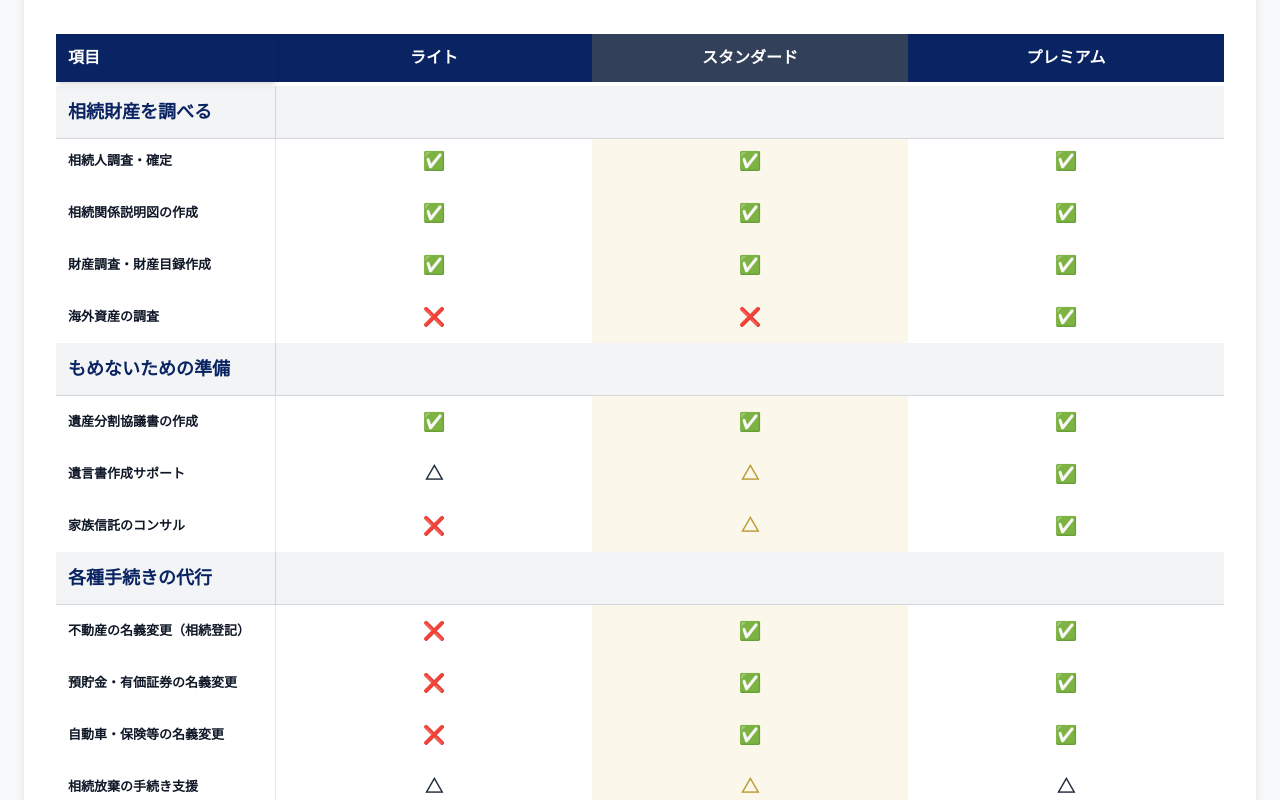
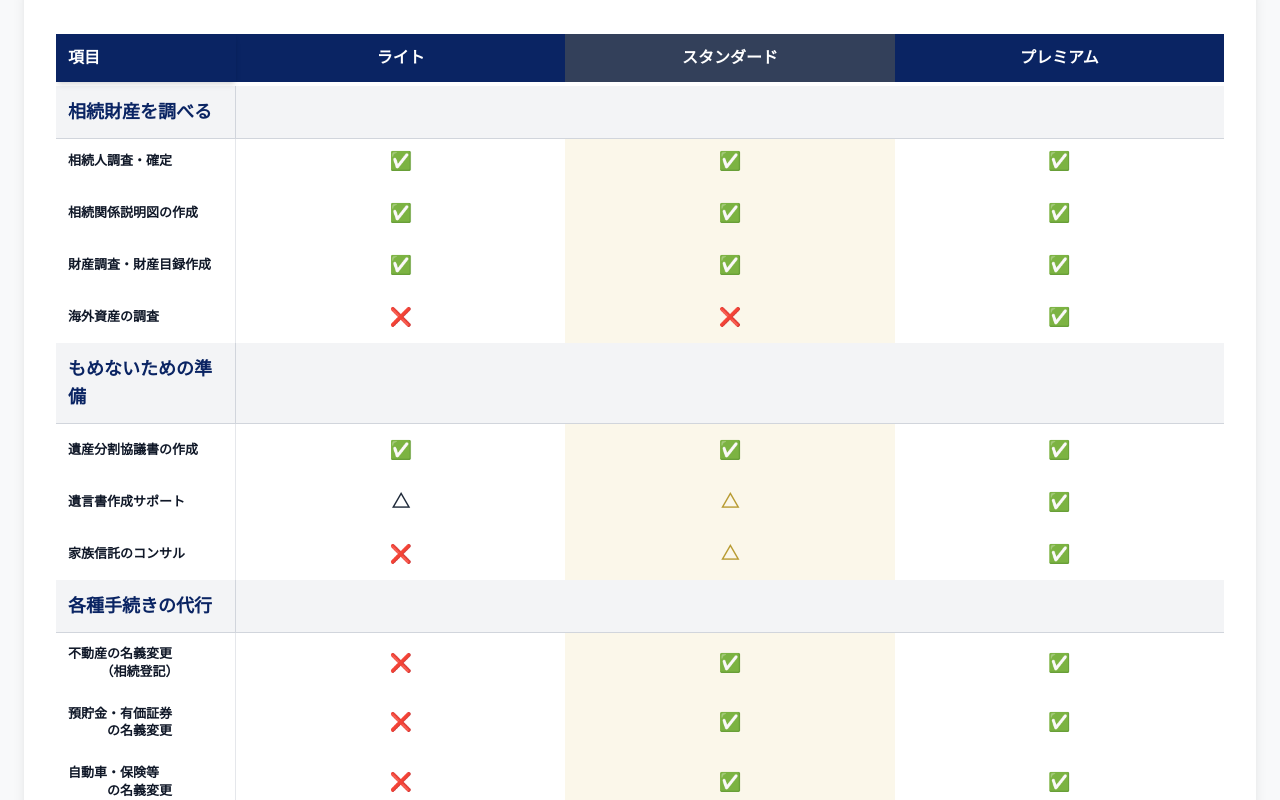
Before and after one commit to nabe7855/chuo-souzoku, a Next.js app: page / in a window 1280 px wide. Shown: the part 3060-3860 px from the top of the page. Built offline with nearby package versions, Linux system fonts and the light colour scheme.

Commit message:
🐛 サービス表のサイズ感修正

```diff
--- a/components/sections/ServiceSection.tsx
+++ b/components/sections/ServiceSection.tsx
@@ -32,18 +32,23 @@ const ServiceSection: React.FC = () => {
             </div>
           )}
 
-          {/* 🖱️ スクロールヒント（モバイル） */}
+          {/* 🖱️ スクロールヒント（モバイル・半透明＆干渉防止） */}
           <div className="absolute top-1/2 left-2/3 -translate-x-1/2 z-30 flex items-center justify-center md:hidden pointer-events-none">
-            <div className="bg-white/50 px-5 py-3 rounded-md shadow-md text-center font-semibold  border border-gray-200">
+            <div
+              className="
+                bg-white/40 px-5 py-3 rounded-md shadow-md text-center font-semibold
+                backdrop-blur-md border border-gray-300 pointer-events-none
+              "
+            >
               <div className="flex items-center justify-center space-x-2 mb-1">
                 <img
                   src="/finger-cursor-icon.png"
                   alt="スクロールアイコン"
-                  className="w-7 h-7"
+                  className="w-7 h-7 opacity-90"
                 />
-                <ChevronRight className="w-5 h-5 text-navy animate-bounce-x" />
+                <ChevronRight className="w-5 h-5 text-navy animate-bounce-x opacity-90" />
               </div>
-              <p className="text-base font-bold text-black">
+              <p className="text-base font-bold text-black drop-shadow-sm opacity-95">
                 スクロールできます
               </p>
             </div>
@@ -51,7 +56,6 @@ const ServiceSection: React.FC = () => {
 
           {/* ✅ 横スクロール可能な表 */}
           <div className="overflow-x-auto mt-8 scrollbar-thin scrollbar-thumb-gray-300">
-            {/* 👇 テーブル全体を固定幅モードに変更 */}
             <table className="table-fixed w-full min-w-[700px] border-separate border-spacing-0 text-center bg-white">
               <thead className="bg-navy text-white">
                 <tr>
@@ -60,7 +64,7 @@ const ServiceSection: React.FC = () => {
                     className="
                       p-3 font-bold text-left sticky left-0
                       bg-navy z-30 shadow-md
-                      w-[220px] min-w-[220px] max-w-[220px] // ← 修正：固定列の幅を200pxに固定
+                      w-[180px] min-w-[180px] max-w-[180px]
                     "
                   >
                     項目
@@ -82,7 +86,7 @@ const ServiceSection: React.FC = () => {
                         className="
                           p-3 bg-gray-100 font-bold text-navy text-lg
                           border-b border-r border-gray-300 sticky left-0 z-30 text-left
-                          w-[200px] min-w-[200px] max-w-[200px] // ← 修正：カテゴリ名セルも同じく200px固定
+                          w-[00px] min-w-[200px] max-w-[200px]
                         "
                       >
                         {category.category}
@@ -98,17 +102,18 @@ const ServiceSection: React.FC = () => {
                         key={itemIndex}
                         className="border-b border-gray-200 last:border-b-0"
                       >
-                        {/* ✅ 固定列セルも同様に200px固定 */}
+                        {/* ✅ 固定列セル（200px固定＋<br />対応） */}
                         <td
                           className="
                             p-3 sticky left-0 bg-white z-10 border-r border-gray-200
                             text-left font-bold text-gray-900 truncate
                             text-[13px]
-                            w-[200px] min-w-[200px] max-w-[200px] // ← 修正：ここも200pxで固定
+                            w-[200px] min-w-[200px] max-w-[200px]
+                            leading-snug
                           "
-                        >
-                          {item.name}
-                        </td>
+                          dangerouslySetInnerHTML={{ __html: item.name }} // ← ここでHTMLタグを反映
+                        ></td>
+
                         <td className="p-3 font-bold text-lg text-gray-800 text-center">
                           {item.light}
                         </td>
--- a/constants.tsx
+++ b/constants.tsx
@@ -60,7 +60,6 @@ export const REVIEWS: Review[] = [
   },
 ];
 
-
 export const FAQS: FAQItem[] = [
   {
     question:
@@ -121,20 +120,20 @@ export const SERVICES: ServiceItem[] = [
   {
     category: "各種手続きの代行",
     items: [
+{
+  name: "不動産の名義変更<br />　　　（相続登記）",
+  light: "❌",
+  standard: "✅",
+  premium: "✅",
+},
       {
-        name: "不動産の名義変更（相続登記）",
+        name: "預貯金・有価証券<br />　　　の名義変更",
         light: "❌",
         standard: "✅",
         premium: "✅",
       },
       {
-        name: "預貯金・有価証券の名義変更",
-        light: "❌",
-        standard: "✅",
-        premium: "✅",
-      },
-      {
-        name: "自動車・保険等の名義変更",
+        name: "自動車・保険等<br />　　　の名義変更",
         light: "❌",
         standard: "✅",
         premium: "✅",
@@ -158,7 +157,7 @@ export const SERVICES: ServiceItem[] = [
         premium: "✅",
       },
       {
-        name: "相続税申告（提携税理士）",
+        name: "相続税申告<br />（提携税理士）",
         light: "△",
         standard: "△",
         premium: "✅",
```
